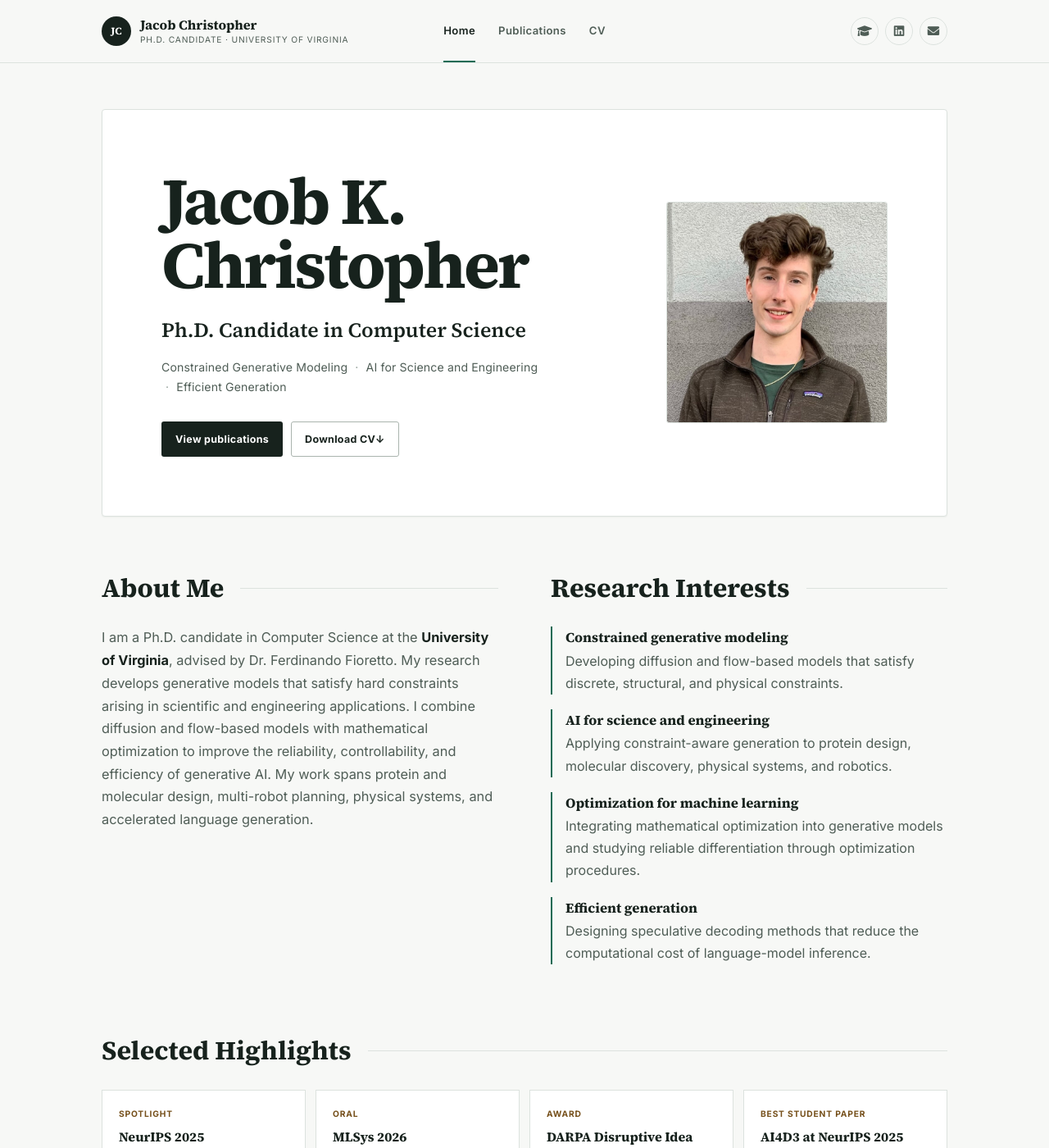
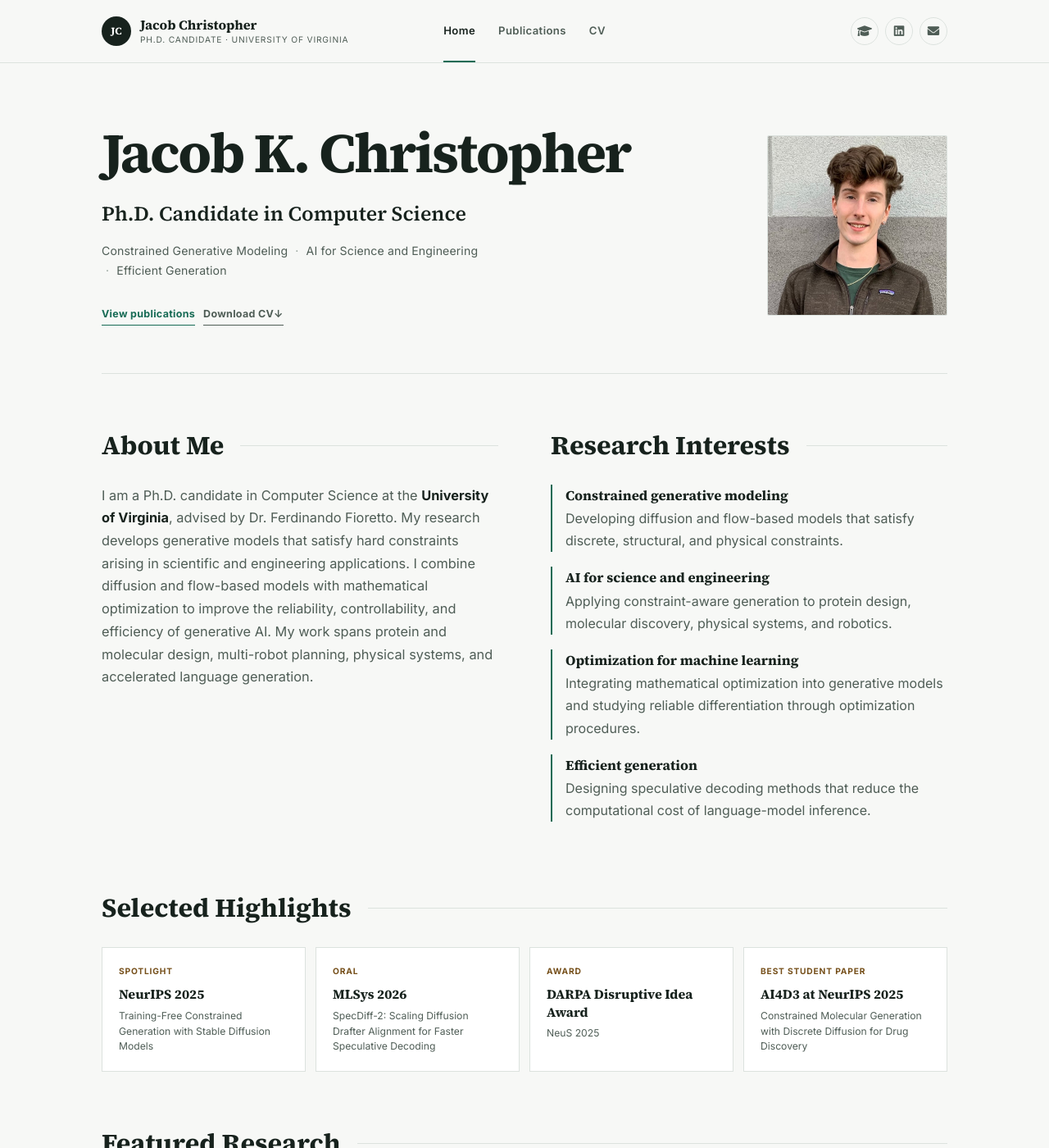
Before and after one commit to jacobchristopher/jacobchristopher.github.io, a Jekyll site: the page built from index.md, in a window 1280 px wide and 1400 px high. Shown: the whole window at 82% size. Built offline with Jekyll 4.4.1, drawn with Linux system fonts in a browser that asks for light colours.

Commit message:
style updates

```diff
--- a/assets/css/style.css
+++ b/assets/css/style.css
@@ -118,13 +118,13 @@ a:focus-visible { border-radius: 3px; outline: 3px solid rgba(23, 107, 85, 0.25)
 
 /* Home */
 .hero {
-    background: var(--surface);
-    border: 1px solid var(--line);
-    border-radius: 4px;
-    box-shadow: var(--shadow-sm);
+    background: transparent;
+    border-bottom: 1px solid var(--line);
+    border-radius: 0;
+    box-shadow: none;
     color: var(--ink);
-    overflow: hidden;
-    padding: clamp(40px, 7vw, 72px);
+    overflow: visible;
+    padding: 20px 0 58px;
     position: relative;
 }
 .hero::before {
@@ -133,38 +133,38 @@ a:focus-visible { border-radius: 3px; outline: 3px solid rgba(23, 107, 85, 0.25)
 .hero-content {
     align-items: center;
     display: grid;
-    gap: clamp(40px, 8vw, 88px);
-    grid-template-columns: minmax(0, 1fr) minmax(190px, 270px);
+    gap: clamp(48px, 9vw, 96px);
+    grid-template-columns: minmax(0, 1fr) 220px;
     position: relative;
 }
 .eyebrow { color: var(--accent); font-size: 0.72rem; font-weight: 700; letter-spacing: 0.16em; margin-bottom: 12px; text-transform: uppercase; }
-.hero h1 { color: var(--ink); font-family: var(--serif); font-size: clamp(3rem, 7vw, 5rem); letter-spacing: -0.035em; line-height: 0.98; }
+.hero h1 { color: var(--ink); font-family: var(--serif); font-size: clamp(2.75rem, 6vw, 4.25rem); letter-spacing: -0.035em; line-height: 1; }
 .hero .subtitle { color: var(--ink); font-family: var(--serif); font-size: clamp(1.2rem, 2.5vw, 1.55rem); margin-top: 18px; }
 .hero .focus { color: var(--ink-soft); font-size: 0.88rem; letter-spacing: 0.01em; margin-top: 13px; max-width: 52ch; }
 .hero .focus span { color: #9aa69f; margin: 0 5px; }
 .hero-actions { display: flex; flex-wrap: wrap; gap: 10px; margin-top: 30px; }
 .button {
-    border: 1px solid transparent;
-    border-radius: 3px;
+    border: 0;
+    border-bottom: 1px solid currentColor;
+    border-radius: 0;
     display: inline-flex;
     font-size: 0.78rem;
     font-weight: 700;
     justify-content: center;
     letter-spacing: 0.025em;
-    padding: 10px 16px;
+    padding: 0 0 3px;
     text-decoration: none;
-    transition: background 160ms ease, border-color 160ms ease, color 160ms ease, transform 160ms ease;
+    transition: color 160ms ease;
 }
-.button:hover { transform: translateY(-1px); }
-.button-primary { background: var(--ink); color: var(--surface); }
-.button-primary:hover { background: #2c3832; color: var(--surface); }
-.button-secondary { border-color: #aab4ae; color: var(--ink); }
-.button-secondary:hover { border-color: var(--ink); color: var(--ink); }
+.button-primary { background: transparent; color: var(--accent); }
+.button-primary:hover { background: transparent; color: var(--accent-dark); }
+.button-secondary { color: var(--ink-soft); }
+.button-secondary:hover { color: var(--ink); }
 .hero-image { position: relative; }
 .portrait-frame {
-    background: var(--surface);
+    background: transparent;
     border: 1px solid var(--line);
-    border-radius: 3px;
+    border-radius: 2px;
     overflow: hidden;
 }
 .headshot {
@@ -334,7 +334,7 @@ a:focus-visible { border-radius: 3px; outline: 3px solid rgba(23, 107, 85, 0.25)
     .nav-container { grid-template-columns: 1fr auto; min-height: 68px; }
     .nav-links { grid-column: 1 / -1; grid-row: 2; height: 42px; justify-content: center; }
     .nav-social { grid-column: 2; grid-row: 1; }
-    .hero-content { gap: 44px; grid-template-columns: minmax(0, 1fr) 190px; }
+    .hero-content { gap: 52px; grid-template-columns: minmax(0, 1fr) 190px; }
     .profile-grid { gap: 8px; grid-template-columns: 1fr; }
     .highlights-grid { grid-template-columns: repeat(2, minmax(0, 1fr)); }
     .featured-grid { grid-template-columns: 1fr; }
@@ -350,11 +350,11 @@ a:focus-visible { border-radius: 3px; outline: 3px solid rgba(23, 107, 85, 0.25)
     .nav-container { padding: 0 18px; }
     .nav-links { gap: 32px; }
     .main-content { padding: 30px 18px 54px; }
-    .hero { padding: 36px 26px 44px; }
+    .hero { padding: 12px 0 42px; }
     .hero-content { display: flex; flex-direction: column-reverse; gap: 34px; }
     .hero-image { align-self: flex-start; width: 138px; }
     .hero h1 { font-size: clamp(2.65rem, 14vw, 3.7rem); }
-    .hero-actions { align-items: stretch; flex-direction: column; }
+    .hero-actions { align-items: flex-start; flex-direction: row; }
     .section { margin: 50px 0; }
     .section-title { margin-bottom: 22px; }
     .section-title::after { margin-left: 14px; }
```
